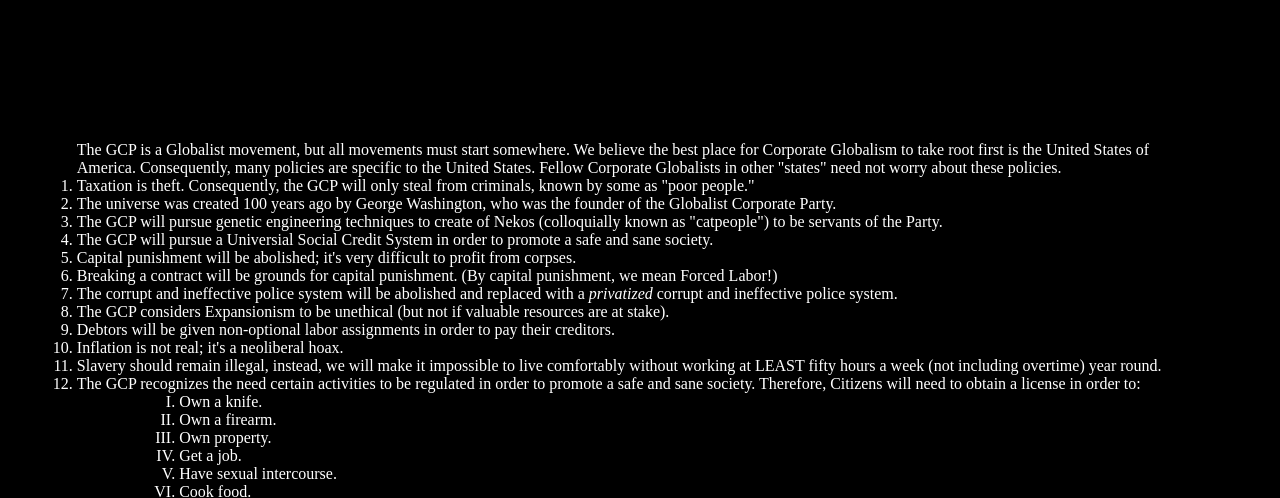
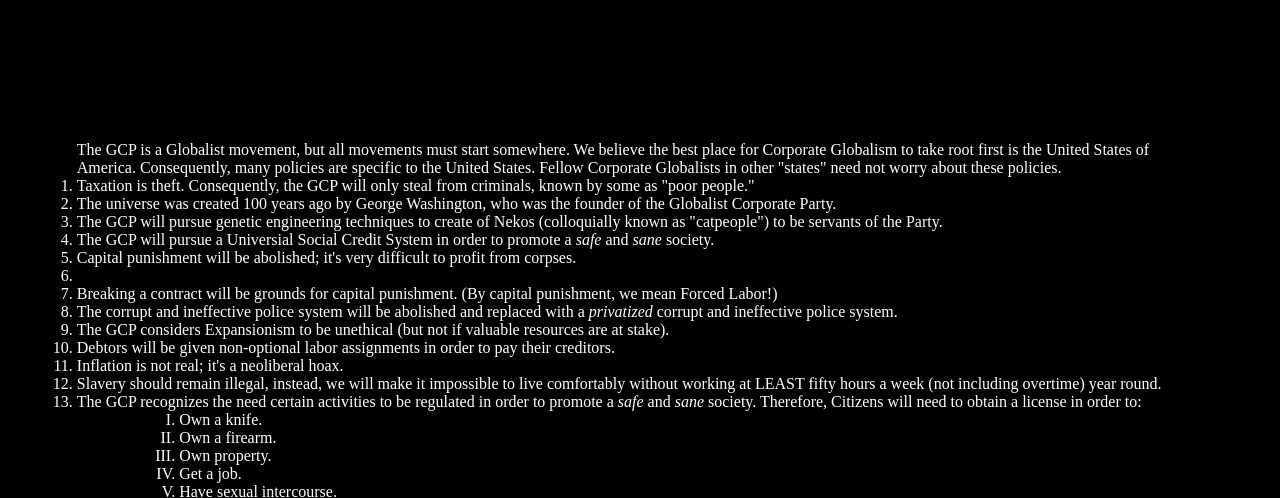
Before and after one commit to und3rwood/gcp, a plain HTML site: page manifesto/manifesto.html in a window 1280 px wide. Shown: the part 326-824 px from the top of the page. Drawn offline with Linux system fonts and the light colour scheme.

Commit message:
removed cringe

```diff
--- a/manifesto/manifesto.html
+++ b/manifesto/manifesto.html
@@ -17,15 +17,16 @@
             <li>Taxation is theft. Consequently, the GCP will only steal from criminals, known by some as "poor people."</li>
             <li>The universe was created 100 years ago by George Washington, who was the founder of the Globalist Corporate Party.</li>
             <li>The GCP will pursue genetic engineering techniques to create of Nekos (colloquially known as "catpeople") to be servants of the Party.</li>
-            <li>The GCP will pursue a Universial Social Credit System in order to promote a safe and sane society.</li>
+            <li>The GCP will pursue a Universial Social Credit System in order to promote a <em>safe</em> and <em>sane</em> society.</li>
             <li>Capital punishment will be abolished; it's very difficult to profit from corpses.</li>
+            <li></li>
             <li>Breaking a contract will be grounds for capital punishment. (By capital punishment, we mean Forced Labor!)</li>
             <li>The corrupt and ineffective police system will be abolished and replaced with a <em>privatized</em> corrupt and ineffective police system. </li>
             <li>The GCP considers Expansionism to be unethical (but not if valuable resources are at stake). </li>
             <li>Debtors will be given non-optional labor assignments in order to pay their creditors.</li>
             <li>Inflation is not real; it's a neoliberal hoax.</li>
             <li>Slavery should remain illegal, instead, we will make it impossible to live comfortably without working at LEAST fifty hours a week (not including overtime) year round.</li>
-            <li>The GCP recognizes the need certain activities to be regulated in order to promote a safe and sane society. Therefore, Citizens will need to obtain a license in order to:
+            <li>The GCP recognizes the need certain activities to be regulated in order to promote a <em>safe</em> and <em>sane</em> society. Therefore, Citizens will need to obtain a license in order to:
 
                 <ol type="I" class="roman">
                     <li>Own a knife.</li>
```
Also changed, not shown: index.html (+1 -1 lines).
